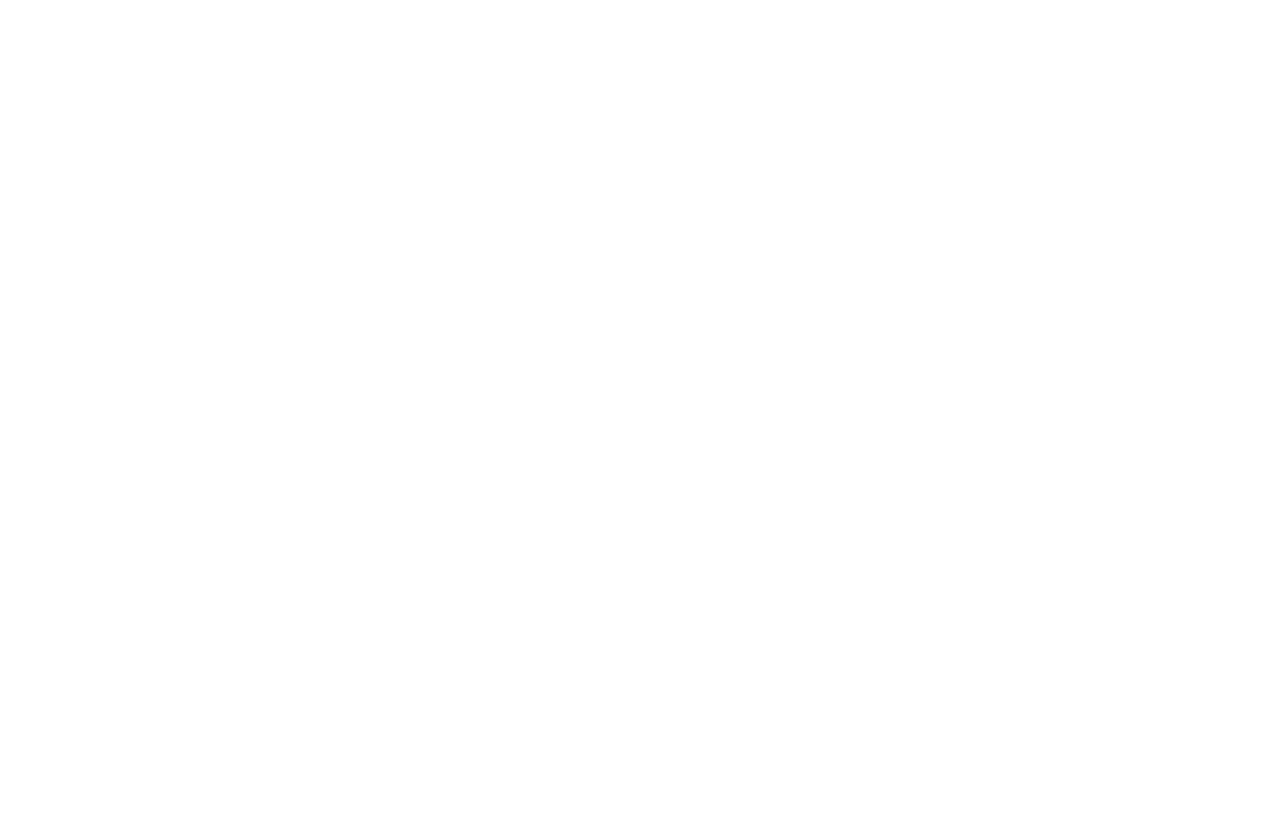
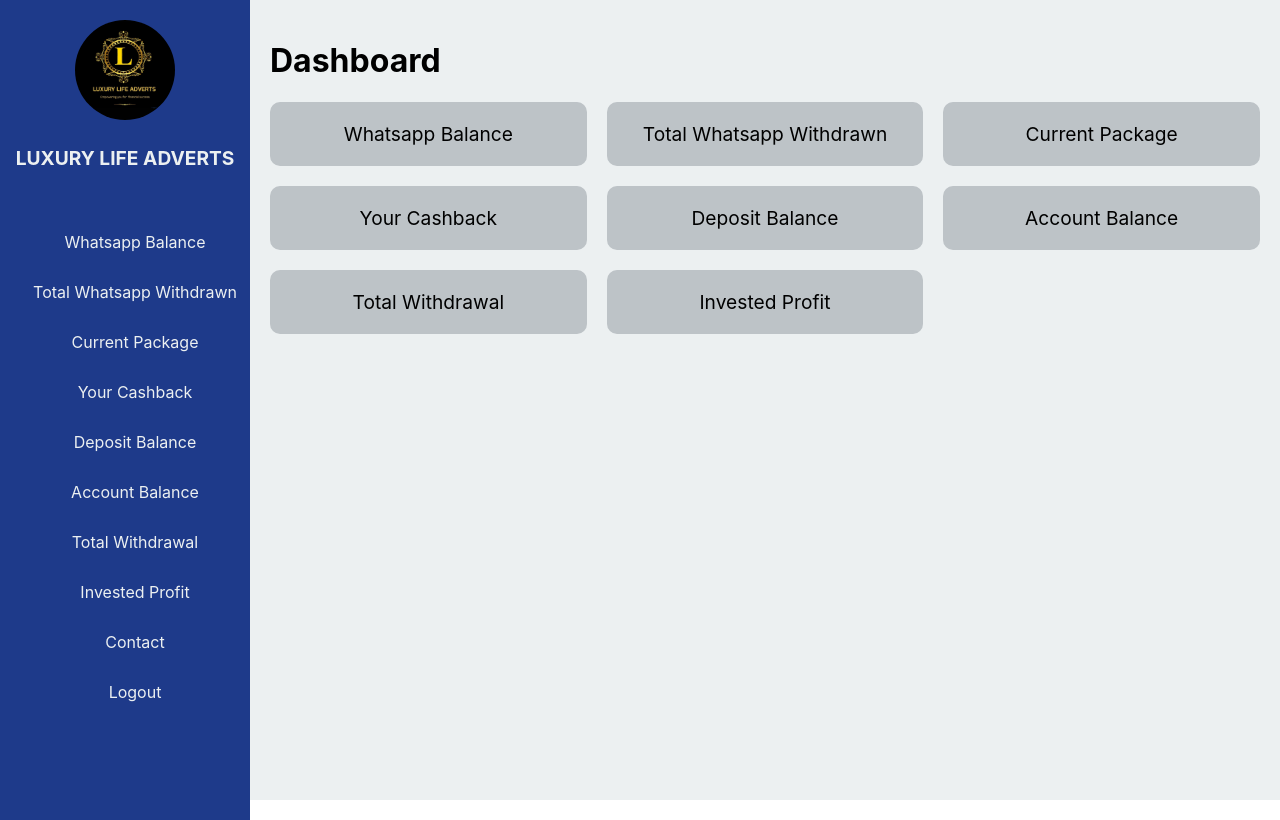
Before and after one commit to Barasa-Micah/Luxury-Life-Adverts, a React (Create React App) app: page /dashboard in a window 1280 px wide. Before the commit this address had no page. Built offline with nearby package versions, Linux system fonts and the light colour scheme.

Commit message:
Changed the hivering colors

```diff
--- a/src/App.js
+++ b/src/App.js
@@ -3,6 +3,7 @@
 import LoginPage from './components/LoginPage';
 import SignupPage from './components/SignupPage';
 import PasswordRecoveryPage from './components/PasswordRecoverypage';
+import Dashboard from './components/Dashboard';
 
 function App() {
   return (
@@ -11,6 +12,7 @@
         <Route path="/" element={<LoginPage />} />
         <Route path='/signup'  element={<SignupPage />} />
         <Route path='/recover' element={<PasswordRecoveryPage />} />
+        <Route path='/dashboard' element={<Dashboard />} />
       </Routes>
     </Router>
   );
--- a/src/components/Sidebar.css
+++ b/src/components/Sidebar.css
@@ -1,7 +1,7 @@
 .sidebar {
     width: 250px;
     height: 100vh;
-    background-color: #2c3e50;
+    background-color: #1E3A8A; /* Blue theme color */
     color: #ecf0f1;
     display: flex;
     flex-direction: column;
@@ -53,5 +53,5 @@
   }
 
   .nav-menu a:hover {
-    background-color: #34495e;
+    background-color: #4F46E5; /* Lighter blue for hover effect */
   }
```
